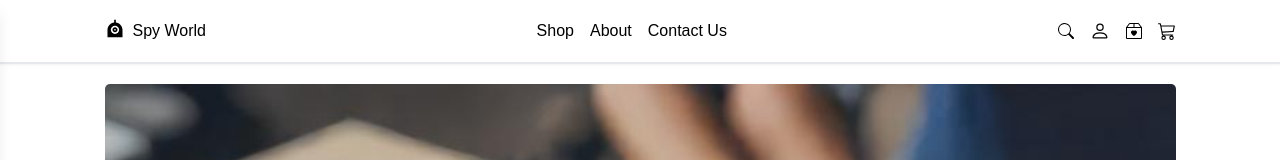
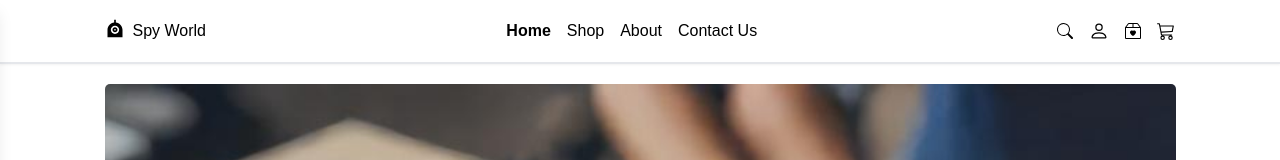
Before and after one commit to amitsuthar803/drone-ecommerce, a React (Vite) app: page / in a window 1280 px wide. Shown: the top 160 px of the page. Built offline with nearby package versions, Linux system fonts and the light colour scheme.

Commit message:
sidebar update

```diff
--- a/src/ui/Header.jsx
+++ b/src/ui/Header.jsx
@@ -28,10 +28,31 @@ function Header({ setShowSidebar }) {
           Spy World
         </h2>
 
-        <nav className="  gap-4 max-md:hidden  flex-row  flex items-center ">
-          <NavLink to="/shop">Shop</NavLink>
-          <NavLink to="/about">About</NavLink>
-          <NavLink to="/contact">Contact Us</NavLink>
+        <nav className="  gap-4 max-sm:hidden  flex-row  flex items-center ">
+          <NavLink
+            className={({ isActive }) => `${isActive && " font-semibold"}`}
+            to="/"
+          >
+            Home
+          </NavLink>
+          <NavLink
+            className={({ isActive }) => `${isActive && " font-semibold"}`}
+            to="shop"
+          >
+            Shop
+          </NavLink>
+          <NavLink
+            className={({ isActive }) => `${isActive && " font-semibold"}`}
+            to="about"
+          >
+            About
+          </NavLink>
+          <NavLink
+            className={({ isActive }) => `${isActive && " font-semibold"}`}
+            to="contact"
+          >
+            Contact Us
+          </NavLink>
         </nav>
 
         <div className="flex items-center gap-4">
--- a/src/ui/Sidebar.jsx
+++ b/src/ui/Sidebar.jsx
@@ -32,7 +32,7 @@ function Sidebar({ setShowSidebar, sidebarRef, showSidebar }) {
   return (
     <div
       ref={sidebarRef}
-      className={`fixed top-0 left-0 h-full md:-translate-x-full w-64 bg-gray-100 shadow-lg z-10 transform transition-transform duration-300 ${
+      className={`fixed top-0 left-0 h-full lg:-translate-x-full w-64 bg-gray-100 shadow-lg z-10 transform transition-transform duration-300 ${
         showSidebar ? "translate-x-0" : "-translate-x-full"
       }`}
     >
```
